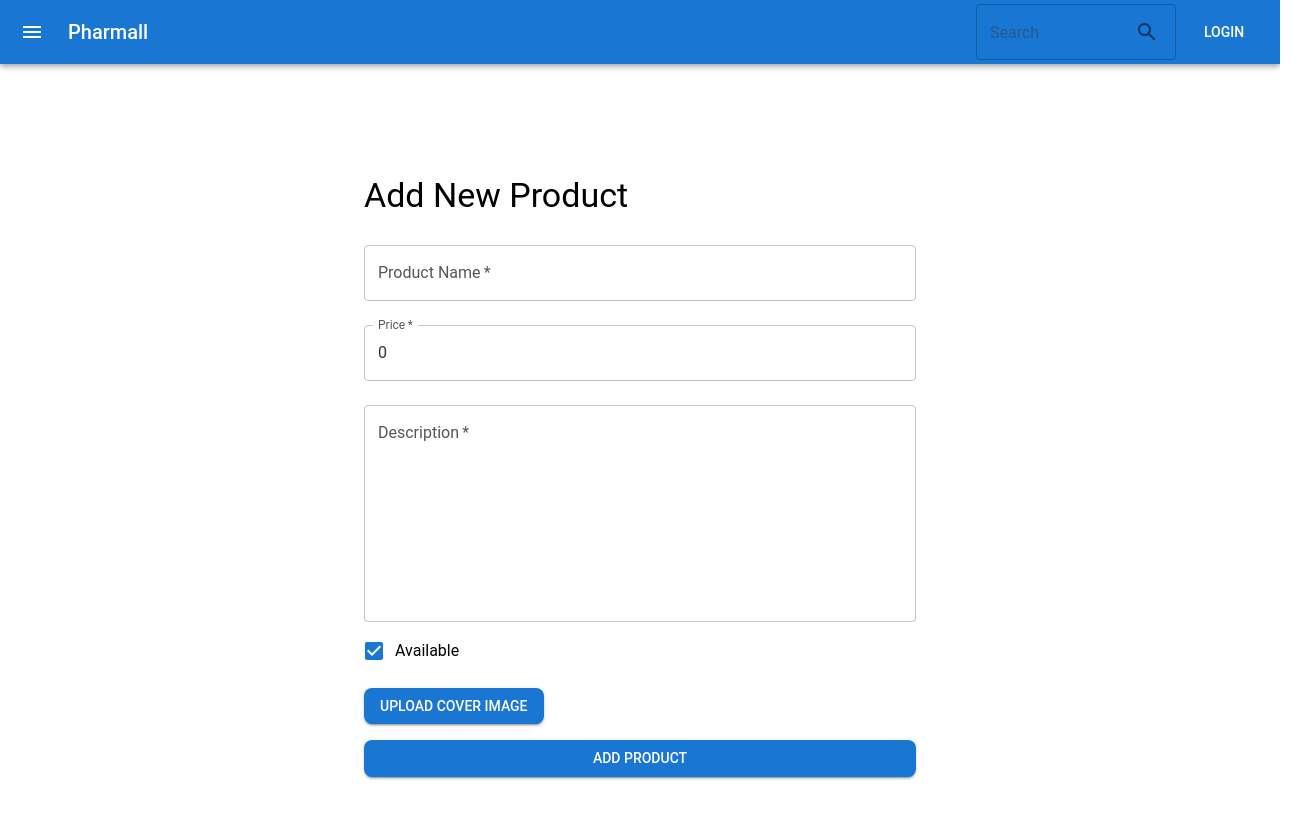
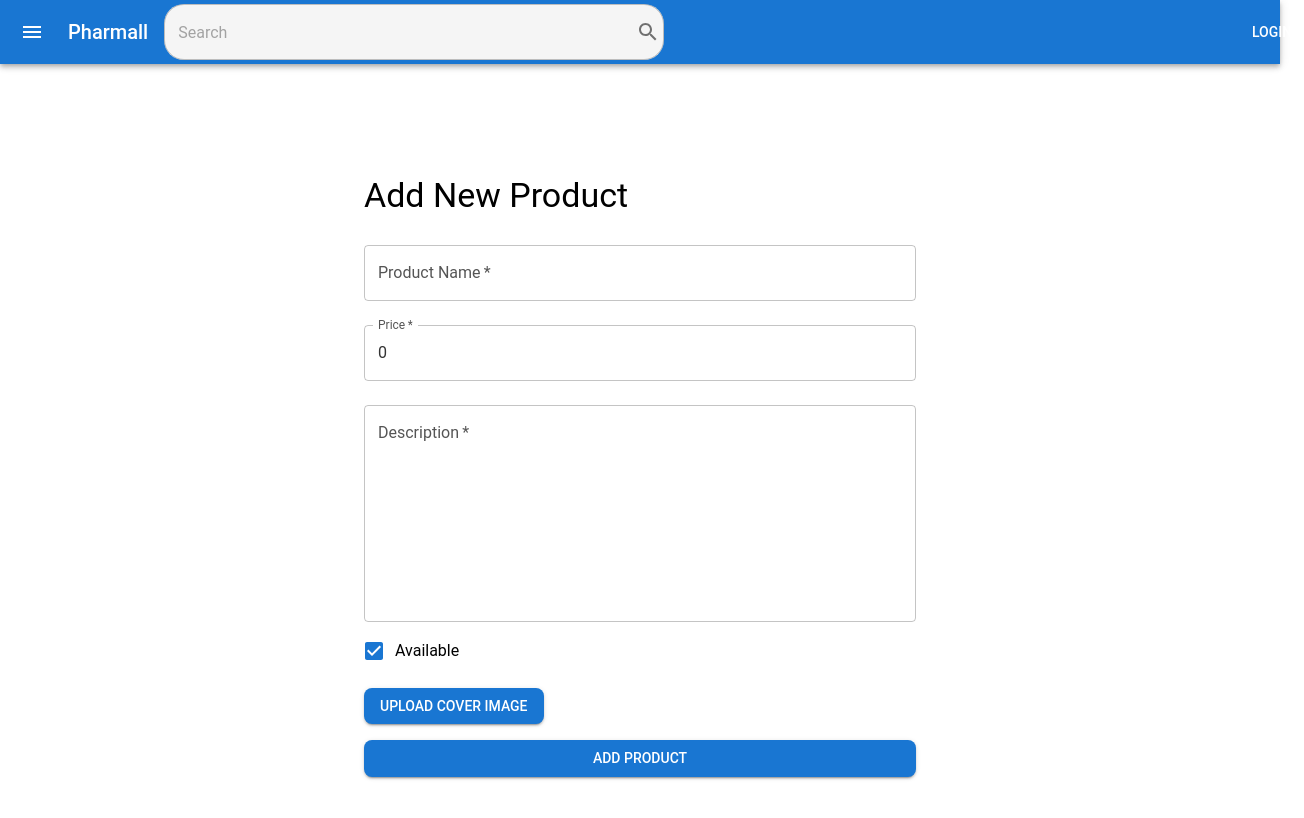
Before and after one commit to Dmytro-max/StudyProjectRepositiry, a React (Vite) app in the folder _frontend/: page /create in a window 1280 px wide. Shown: the top 818 px of the page, 1304 px wide, since content can reach past the window. Built offline with nearby package versions, Linux system fonts and the light colour scheme.

Commit message:
add search logic

```diff
--- a/_frontend/src/componets/Header/Header.tsx
+++ b/_frontend/src/componets/Header/Header.tsx
@@ -1,69 +1,94 @@
-import React, {useContext} from "react";
-import {AppBar, Toolbar, IconButton, Typography, Button} from "@mui/material";
+import React, { useContext } from "react";
+import {
+  AppBar,
+  Toolbar,
+  IconButton,
+  Typography,
+  Button,
+  Box,
+} from "@mui/material";
 import MenuIcon from "@mui/icons-material/Menu";
 import Search from "./Search";
-import {useNavigate} from "react-router-dom";
-import {Context} from "../../main.tsx";
-import {observer} from "mobx-react-lite";
+import { useNavigate } from "react-router-dom";
+import { Context } from "../../main.tsx";
+import { observer } from "mobx-react-lite";
 
 interface HeaderProps {
   MenuToggleActive: () => void;
 }
 
-const Header: React.FC<HeaderProps> = ({MenuToggleActive}) => {
+const Header: React.FC<HeaderProps> = ({ MenuToggleActive }) => {
   const navigate = useNavigate();
-    const {store} = useContext(Context);
+  const { store } = useContext(Context);
 
-    const mainClickHandler = () => {
+  const mainClickHandler = (event: React.MouseEvent<HTMLAnchorElement>) => {
+    event.stopPropagation(); // Prevents the event from propagating to parent elements
     navigate(`/`);
   };
 
   const handleLoginClick = () => {
-        navigate('/signin');
+    navigate("/signin");
   };
 
   const handleLogout = () => {
     store.logOut();
-        navigate('/signin'); // Redirect to sign-in page after logging out
+    navigate("/signin"); // Redirect to sign-in page after logging out
   };
 
   return (
     <AppBar position="static" color="primary">
-            <Toolbar>
+      <Toolbar
+        sx={{
+          display: "flex",
+          justifyContent: "space-between",
+          alignItems: "center",
+        }}
+      >
+        {/* Left Section (Menu, Title, and Search Bar) */}
+        <Box
+          sx={{
+            display: "flex",
+            alignItems: "center",
+            gap: 2,
+            minWidth: "1200px", // Ensures the Box stretches to at least 1200px
+          }}
+        >
           <IconButton
             edge="start"
             color="inherit"
             aria-label="menu"
             onClick={MenuToggleActive}
-                    sx={{mr: 2}}
           >
-                    <MenuIcon/>
+            <MenuIcon />
           </IconButton>
           <Typography
             variant="h6"
             component="a"
-                    sx={{flexGrow: 1, textDecoration: "none"}}
-                    href=""
-                    color="white"
-                    onClick={mainClickHandler}
+            sx={{ textDecoration: "none", cursor: "pointer", color: "white" }}
+            onClick={(event) => mainClickHandler(event)}
           >
             Pharmall
           </Typography>
-                <Search/>
+          <Search />
+        </Box>
+
+        {/* Right Section (Authentication) */}
+        <Box sx={{ display: "flex", alignItems: "center" }}>
           {store.isAuth ? (
             <>
-                        <Typography color="inherit" sx={{ml: 2}}>
+              <Typography color="inherit" sx={{ ml: 2 }}>
                 {store.user.email}
               </Typography>
-                        <Button color="inherit" onClick={handleLogout} sx={{ml: 2}}>
+              <Button color="inherit" onClick={handleLogout} sx={{ ml: 2 }}>
                 Logout
               </Button>
             </>
           ) : (
-                    <Button color="inherit" onClick={handleLoginClick} sx={{ml: 2}}>
+            <Button color="inherit" onClick={handleLoginClick} sx={{ ml: 2 }}>
               Login
             </Button>
           )}
+        </Box>
       </Toolbar>
     </AppBar>
   );
--- a/_frontend/src/componets/Header/Search.tsx
+++ b/_frontend/src/componets/Header/Search.tsx
@@ -1,31 +1,99 @@
-import { Autocomplete, InputAdornment, TextField } from "@mui/material";
+import { useContext, useState } from "react";
+import {
+  Autocomplete,
+  InputAdornment,
+  TextField,
+  Box,
+  IconButton,
+} from "@mui/material";
 import SearchIcon from "@mui/icons-material/Search";
+import ClearIcon from "@mui/icons-material/Clear"; // Importing ClearIcon
+import { Context } from "../../main";
 
 const Search = () => {
+  const { store } = useContext(Context);
+  const [searchQuery, setSearchQuery] = useState("");
+
+  const handleSearch = () => {
+    setSearchQuery(searchQuery.trim().toLowerCase());
+    const filteredProducts = store.products.filter((p) =>
+      p.name.toLowerCase().includes(searchQuery)
+    );
+    store.setFilteredProducts(filteredProducts);
+  };
+
+  const handleKeyPress = (event: React.KeyboardEvent<HTMLInputElement>) => {
+    if (event.key === "Enter") {
+      handleSearch();
+    }
+  };
+
+  const handleSearchIconClick = () => {
+    handleSearch();
+  };
+
+  const handleClearInput = () => {
+    setSearchQuery("");
+    store.setFilteredProducts(store.products); // Reset to all products
+  };
+
   return (
+    <Box sx={{ maxWidth: 500, minWidth: 200, width: "100%" }}>
       <Autocomplete
         freeSolo
-      id="free-solo-2-demo"
-      disableClearable
-      options={[]}
-      sx={{ MaxWidth: 300, minWidth: 200 }}
+        id="search-autocomplete"
+        options={[]} // Add suggestions if needed
+        disableClearable // Prevents the default browser clear button
         renderInput={(params) => (
           <TextField
             {...params}
             placeholder="Search"
-          type="search"
-          // sx={{ MaxWidth: 300, minWidth: 200}}
+            type="text" // Use 'text' instead of 'search' to prevent the default 'x'
+            value={searchQuery}
+            onChange={(e) => setSearchQuery(e.target.value)}
+            onKeyPress={handleKeyPress}
             InputProps={{
               ...params.InputProps,
               endAdornment: (
-              <InputAdornment position="start">
-                <SearchIcon />
+                <>
+                  {searchQuery && (
+                    <InputAdornment position="end">
+                      <IconButton
+                        onClick={handleClearInput}
+                        edge="end"
+                        sx={{
+                          cursor: "pointer",
+                          color: "inherit", // Make sure it matches the icon style
+                        }}
+                      >
+                        <ClearIcon sx={{ fontSize: "24px" }} />{" "}
+                        {/* Custom x as ClearIcon */}
+                      </IconButton>
                     </InputAdornment>
+                  )}
+                  <InputAdornment position="end">
+                    <IconButton onClick={handleSearchIconClick} edge="end">
+                      <SearchIcon sx={{ fontSize: "24px" }} />{" "}
+                      {/* Same size as ClearIcon */}
+                    </IconButton>
+                  </InputAdornment>
+                </>
               ),
+            }}
+            sx={{
+              "& .MuiOutlinedInput-root": {
+                borderRadius: "20px",
+                backgroundColor: "#f5f5f5",
+                paddingRight: 1,
+              },
+              "& .MuiOutlinedInput-root:hover": {
+                backgroundColor: "#eaeaea",
+              },
             }}
           />
         )}
       />
+    </Box>
   );
 };
 
--- a/_frontend/src/componets/Home.tsx
+++ b/_frontend/src/componets/Home.tsx
@@ -1,31 +1,52 @@
-import { useEffect, useState } from "react";
+import { useContext, useEffect } from "react";
 import ProductGrid from "./Product/ProductsGrid";
-import { Product, ProductsService } from "../api";
+import CircularProgress from "@mui/material/CircularProgress";
+import { Context } from "../main";
+import { observer } from "mobx-react-lite";
+import { Typography, Box } from "@mui/material";
+import SentimentDissatisfiedIcon from "@mui/icons-material/SentimentDissatisfied";
 
 const Home = () => {
-  const [products, setProducts] = useState<Product[] | null>(null);
+  const { store } = useContext(Context);
+
   useEffect(() => {
-    const fetchProducts = async () => {
-      try {
-        const res = await ProductsService.productControllerFindAll();
-        setProducts(res);
-      } catch (error) {
-        console.error("Failed to fetch products:", error);
-      }
-    };
-
-    fetchProducts(); // Call the async function
+    store.getProducts();
   }, []);
 
   return (
     <>
-      {products && products.length > 0 ? (
-        <ProductGrid products={products}></ProductGrid>
+      {store.productsIsLoading ? (
+        <div
+          style={{ display: "flex", justifyContent: "center", padding: "20px" }}
+        >
+          <CircularProgress />
+        </div>
+      ) : store.filteredProducts.length > 0 ? (
+        <ProductGrid products={store.filteredProducts}></ProductGrid>
       ) : (
-        <h1>no products</h1>
+        <Box
+          sx={{
+            display: "flex",
+            flexDirection: "column",
+            alignItems: "center",
+            justifyContent: "center",
+            padding: "20px",
+            color: "text.secondary",
+          }}
+        >
+          <SentimentDissatisfiedIcon
+            sx={{ fontSize: 60, mb: 2, color: "gray" }}
+          />
+          <Typography variant="h6" sx={{ mb: 1 }}>
+            No products found
+          </Typography>
+          <Typography variant="body2" color="text.secondary">
+            Try adjusting your filters or check back later.
+          </Typography>
+        </Box>
       )}
     </>
   );
 };
 
-export default Home;
+export default observer(Home);
--- a/_frontend/src/componets/Product/ProductDetails.tsx
+++ b/_frontend/src/componets/Product/ProductDetails.tsx
@@ -99,7 +99,7 @@ const ProductDetail: React.FC<ProductDetailProps> = () => {
           Ціна: {product.price}₴
         </Typography>
         <Typography variant="h6" color="textSecondary" sx={{ marginY: 2 }}>
-          {product.available ? "Aveilable" : "Unavailable"}
+          {product.available ? "В наявності" : "Не в наявності"}
         </Typography>
 
         <Button
--- a/_frontend/src/store/store.tsx
+++ b/_frontend/src/store/store.tsx
@@ -1,92 +1,139 @@
-import {AuthService, CreateProductDto, ProductsService, User} from "../api";
-import {makeAutoObservable} from "mobx";
-import {fetchRefreshToken} from "./refreshTokenRequest.ts";
+import {
+  AuthService,
+  CreateProductDto,
+  Product,
+  ProductsService,
+  User,
+} from "../api";
+import { makeAutoObservable } from "mobx";
+import { fetchRefreshToken } from "./refreshTokenRequest.ts";
 
 export default class Store {
-    user = {} as User
-    isAuth = false
+  user = {} as User;
+  isAuth = false;
   isLoading = false;
+  productsIsLoading = false;
+  products: Product[] = [];
+  filteredProducts: Product[] = [];
 
   constructor() {
-        makeAutoObservable(this)
+    makeAutoObservable(this);
   }
 
   setUser(user: User) {
-        this.user = user
+    this.user = user;
   }
 
   setIsLoading(isLoading: boolean) {
     this.isLoading = isLoading;
   }
 
+  setProductsIsLoading(isLoading: boolean) {
+    this.productsIsLoading = isLoading;
+  }
+
   setIsAuth(isAuth: boolean) {
     this.isAuth = isAuth;
+  }
+
+  setProducts(products: Product[]) {
+    this.products = [...products];
+  }
+
+  setFilteredProducts(products: Product[]) {
+    this.filteredProducts = [...products];
+  }
+
+  async getProducts() {
+    try {
+      this.setProductsIsLoading(true);
+      const res = await ProductsService.productControllerFindAll();
+      this.setProducts(res);
+      this.setFilteredProducts(res);
+    } catch (e) {
+      console.error(e);
+    } finally {
+      this.setProductsIsLoading(false);
+    }
   }
 
   async login(email: string, password: string) {
     try {
       this.setIsLoading(true);
-            const response = await AuthService.authControllerLocalSignin({email, password});
-            localStorage.setItem("token", response.tokens['accessToken']);
-            localStorage.setItem("refreshToken", response.tokens['refreshToken']);
+      const response = await AuthService.authControllerLocalSignin({
+        email,
+        password,
+      });
+      localStorage.setItem("token", response.tokens["accessToken"]);
+      localStorage.setItem("refreshToken", response.tokens["refreshToken"]);
       this.setIsAuth(true);
       this.setUser(response.user);
       this.setIsLoading(false);
     } catch (e) {
-            console.error(e)
+      console.error(e);
     }
   }
 
-    async register(email: string, password: string, firstName: string, lastName: string) {
+  async register(
+    email: string,
+    password: string,
+    firstName: string,
+    lastName: string
+  ) {
     try {
       this.setIsLoading(true);
-            const response = await AuthService.authControllerLocalSignup({email, password, firstName, lastName});
-            localStorage.setItem("token", response.tokens['accessToken']);
-            localStorage.setItem("refreshToken", response.tokens['refreshToken']);
+      const response = await AuthService.authControllerLocalSignup({
+        email,
+        password,
+        firstName,
+        lastName,
+      });
+      localStorage.setItem("token", response.tokens["accessToken"]);
+      localStorage.setItem("refreshToken", response.tokens["refreshToken"]);
       this.setIsAuth(true);
       this.setUser(response.user);
-            this.setIsLoading(false)
+      this.setIsLoading(false);
     } catch (e) {
-            console.error(e)
+      console.error(e);
     }
   }
 
   async logOut() {
     try {
       this.setIsLoading(true);
-            await AuthService.authControllerLocalLogout()
+      await AuthService.authControllerLocalLogout();
       localStorage.removeItem("token");
       localStorage.removeItem("refreshToken");
       this.setIsAuth(false);
       this.setUser({} as User);
-            this.setIsLoading(false)
+      this.setIsLoading(false);
     } catch (e) {
-            console.error(e)
+      console.error(e);
     }
   }
 
   async checkAuth() {
     try {
       const response = await fetchRefreshToken();
-            localStorage.setItem("token", response.tokens['accessToken']);
-            localStorage.setItem("refreshToken", response.tokens['refreshToken']);
+      localStorage.setItem("token", response.tokens["accessToken"]);
+      localStorage.setItem("refreshToken", response.tokens["refreshToken"]);
       this.setIsAuth(true);
       this.setUser(response.user);
     } catch (e) {
-            console.error(e)
+      console.error(e);
     }
   }
 
   async addProduct(product: CreateProductDto) {
     try {
       this.setIsLoading(true);
-            console.log(product)
+      console.log(product);
       const response = await ProductsService.productControllerCreate(product);
       return response;
     } catch (e) {
-            console.error(e)
+      console.error(e);
     } finally {
-            this.setIsLoading(false)
+      this.setIsLoading(false);
     }
   }
 }
```
Lines whose indentation alone changed are shown as unchanged.
